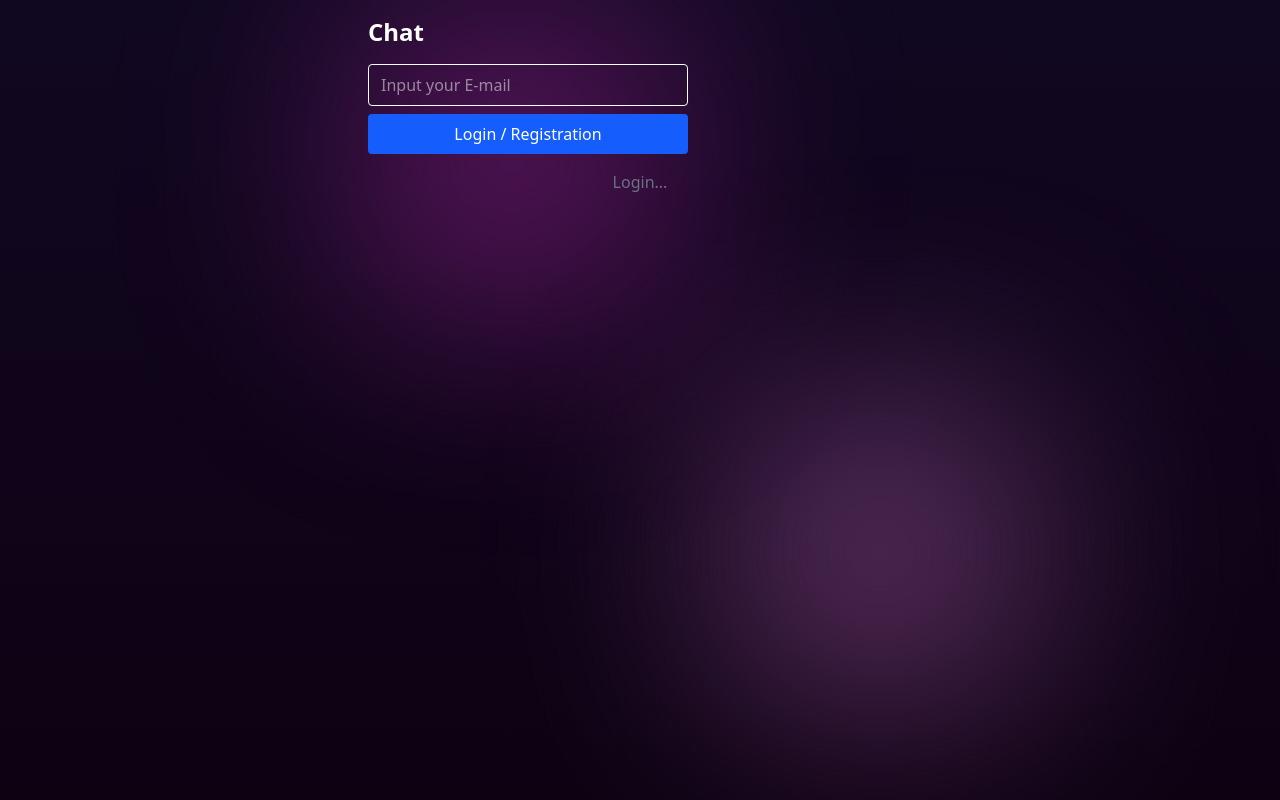
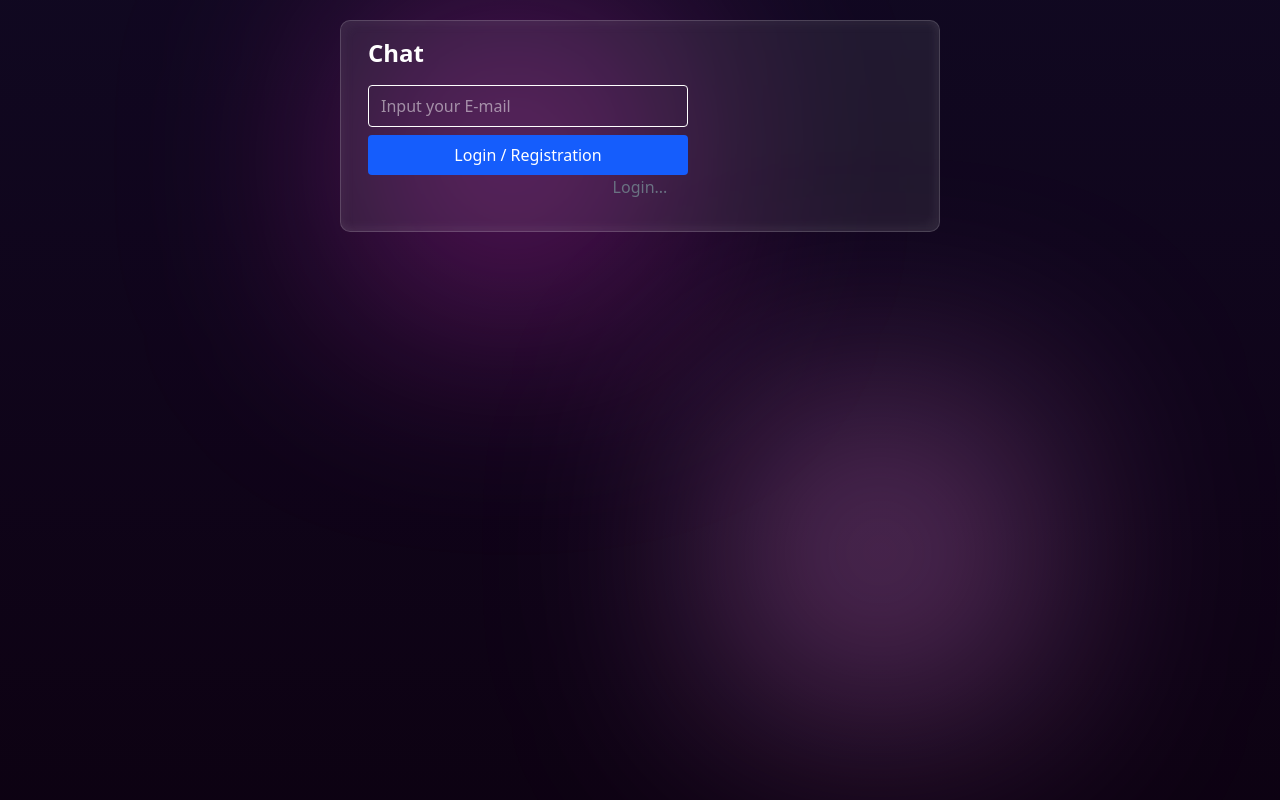
Before and after one commit to sqien/greyChat, a React (Vite) app: page / in a window 1280 px wide. Built offline with nearby package versions, Linux system fonts and the light colour scheme; no server answers; the database is empty.

Commit message:
ui changes

```diff
--- a/src/App.tsx
+++ b/src/App.tsx
@@ -16,21 +16,26 @@ function App() {
   }, [])
 
   return (
-    <div className="background">
+    <div className="background pt-5">
     <div className="blur-circle"></div>
     <div className="blur-circle-dark"></div>
+    <div className="container-chat mx-auto">
     <div className="p-4 max-w-xl mx-auto">
       <h1 className="text-2xl font-bold mb-4">Chat</h1>
 
       <div className="mb-4">
         <AuthControls />
-      </div>
+
 
 {user ? (
+  <div className="mt-2">
   <ChatWindow />
+  </div>
 ) : (
   <p className="text-center text-gray-500">Login...</p>
 )}
+    </div>
+    </div>
     </div>
     </div>
   )
--- a/src/components/AuthControls.tsx
+++ b/src/components/AuthControls.tsx
@@ -31,7 +31,7 @@ export function AuthControls(){
     if(user){
         return(
             <div className="flex items-center gap-4">
-                <span className="text-sm text-gray-600">
+                <span className="text-sm text-gray-300">
                     {user.email}
                 </span>
                 <button onClick={logout} className="bg-red-500 text-white px-3 py-1 rounded">
--- a/src/components/MessageList.tsx
+++ b/src/components/MessageList.tsx
@@ -114,7 +114,7 @@ export function MessageList() {
 
           <div className="flex min-w-full"><p>{msg.text}</p>
           {msg.user_id === user?.id && (
-            <button onClick={() => handleDelete(msg.id)} className='w-full text-right mx-5 cursor-pointer text-red-500 text-sm hover:underline'>Delete</button>
+            <button onClick={() => handleDelete(msg.id)} className='text-right w-full mx-5 cursor-pointer text-red-500 text-sm hover:underline'>[x]</button>
           )}
           </div>
           <small className="text-xs text-gray-300">
--- a/src/index.css
+++ b/src/index.css
@@ -1,6 +1,7 @@
 @import "tailwindcss";
 body{
     color: white;
+
 }
 .background{
     min-height: 100vh;
@@ -63,3 +64,23 @@ li:hover {
         0 0 20px rgba(255, 255, 255, 0.1);
     transition: 0.3s ease;
 }
+
+.container-chat{
+    background: rgba( 255, 255, 255, 0.075 );
+    backdrop-filter: blur( 4.5px );
+    -webkit-backdrop-filter: blur( 4.5px );
+    border-radius: 10px;
+    width: 600px;
+    border: 1px solid rgba( 255, 255, 255, 0.18 );
+    box-shadow: inset 5px 5px 10px rgba(190, 190, 190, 0.05),
+            inset -5px -5px 10px rgb(255, 255, 255, 0.05);
+    transition: 0.5s;
+    animation: fade-in 1s ease forwards;
+}
+.container-chat:hover {
+    box-shadow:
+        inset 3px 3px 6px rgba(255, 255, 255, 0.05),
+        inset -3px -3px 6px rgba(255, 255, 255, 0.05),
+        0 0 20px rgba(255, 255, 255, 0.03);
+    transition: 0.3s ease;
+}
```
